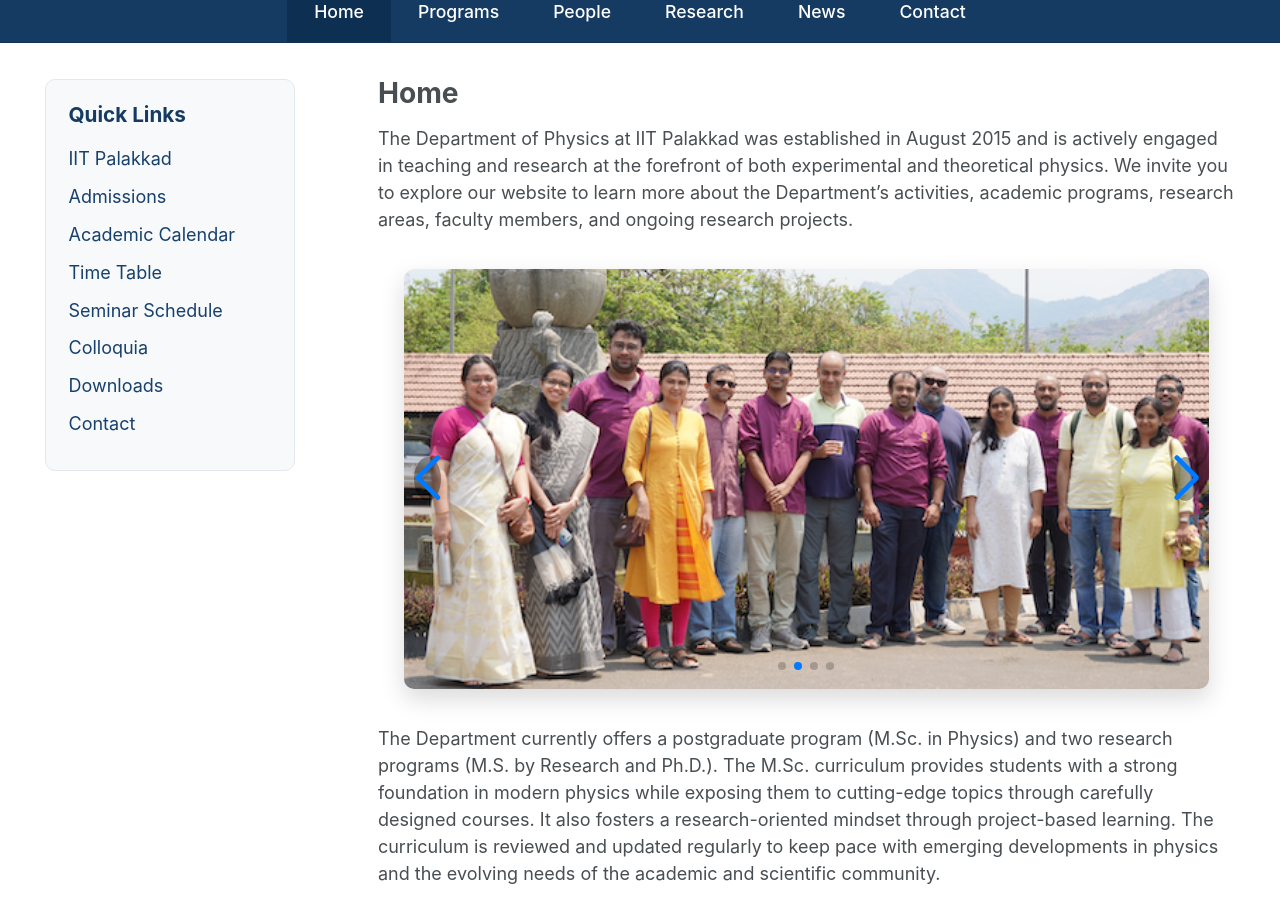
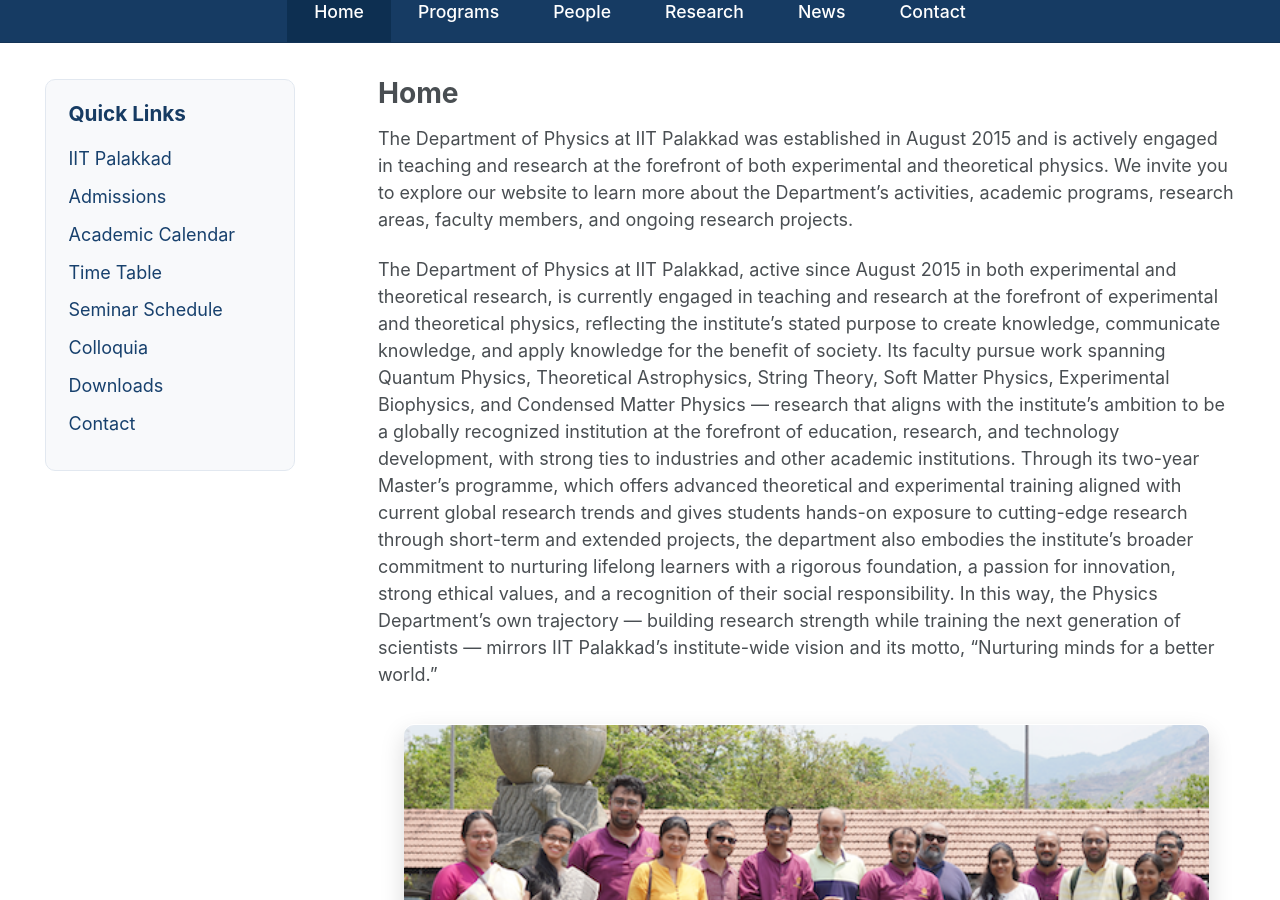
Before and after one commit to phyall/phyall.github.io, a Jekyll site: the page built from _pages/about.md, in a window 1280 px wide and 900 px high, scrolled down 219 px. Built offline with Jekyll 4.4.1, drawn with Linux system fonts in a browser that asks for light colours; a style sheet for code colours, icons or effects is not loaded.

Commit message:
Update about.md

```diff
--- a/_pages/about.md
+++ b/_pages/about.md
@@ -10,6 +10,8 @@ redirect_from:
 
 The Department of Physics at IIT Palakkad was established in August 2015 and is actively engaged in teaching and research at the forefront of both experimental and theoretical physics. We invite you to explore our website to learn more about the Department's activities, academic programs, research areas, faculty members, and ongoing research projects.
 
+The Department of Physics at IIT Palakkad, active since August 2015 in both experimental and theoretical research, is currently engaged in teaching and research at the forefront of experimental and theoretical physics, reflecting the institute's stated purpose to create knowledge, communicate knowledge, and apply knowledge for the benefit of society. Its faculty pursue work spanning Quantum Physics, Theoretical Astrophysics, String Theory, Soft Matter Physics, Experimental Biophysics, and Condensed Matter Physics — research that aligns with the institute's ambition to be a globally recognized institution at the forefront of education, research, and technology development, with strong ties to industries and other academic institutions. Through its two-year Master's programme, which offers advanced theoretical and experimental training aligned with current global research trends and gives students hands-on exposure to cutting-edge research through short-term and extended projects, the department also embodies the institute's broader commitment to nurturing lifelong learners with a rigorous foundation, a passion for innovation, strong ethical values, and a recognition of their social responsibility. In this way, the Physics Department's own trajectory — building research strength while training the next generation of scientists — mirrors IIT Palakkad's institute-wide vision and its motto, "Nurturing minds for a better world."
+
 {% include slideshow.html %}
 
 
```
